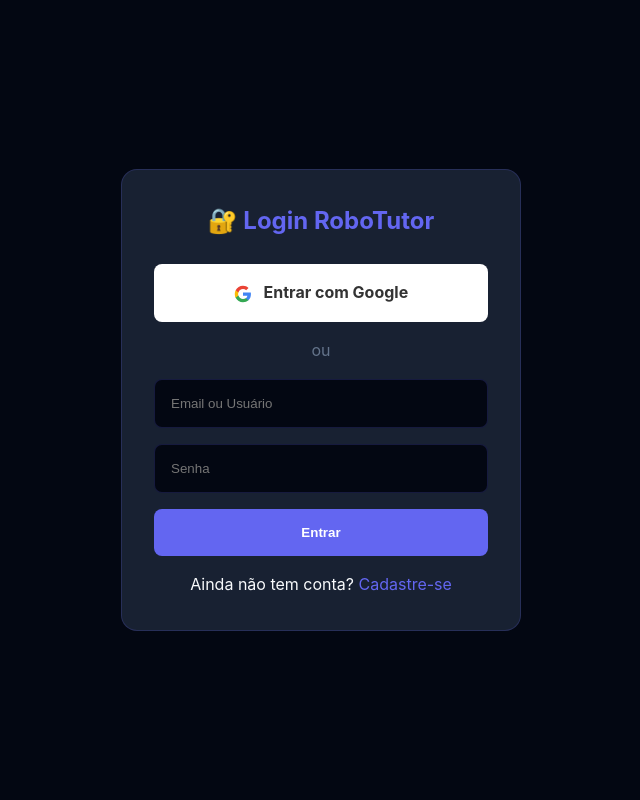
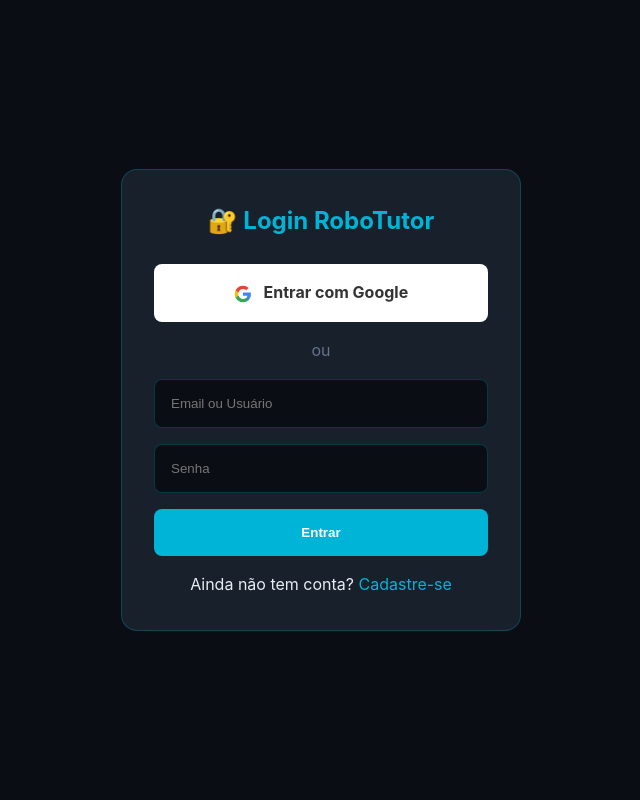
Before and after one commit to MiguelFAraujo/RoboTutor, a Django app: page /login/ in a window 1280 px wide. Shown: the whole page, without its empty margins (319-959 px from the left). Run offline with Django 5.2, Linux system fonts and the light colour scheme.

Commit message:
feat: Migrate to google-genai SDK + Asimov I,Robot theme
- Migrated from deprecated google.generativeai to google-genai SDK
- Updated ai_tutor.py to use new Client pattern
- Applied I, Robot industrial metallic theme (CSS)
- Added rotating gear animation for thinking state
- Added Three Laws of Robotics easter egg

```diff
--- a/core/static/style.css
+++ b/core/static/style.css
@@ -1,45 +1,55 @@
 /* ============================================================================
-   RoboTutor - Premium Design System
-   Modern glassmorphism with micro-animations
+   RoboTutor - I, Robot (Asimov) Theme
+   Industrial futuristic design with metallic aesthetics
    ============================================================================ */
 
 /* -------------------------------------------------------------------------- */
 /*                                 1. Variables                               */
 /* -------------------------------------------------------------------------- */
 :root {
-    /* Premium Color Palette */
-    --color-bg-primary: #030712;
-    --color-bg-secondary: #0f172a;
-    --color-bg-tertiary: #1e293b;
-    --color-bg-glass: rgba(15, 23, 42, 0.7);
+    /* I, Robot Color Palette - Industrial Metallic */
+    --color-bg-primary: #0a0e14;
+    --color-bg-secondary: #111821;
+    --color-bg-tertiary: #1a232e;
+    --color-bg-glass: rgba(17, 24, 33, 0.85);
 
-    /* Accent Colors */
-    --color-primary: #6366f1;
-    --color-primary-light: #818cf8;
-    --color-primary-dark: #4f46e5;
-    --color-accent: #a855f7;
-    --color-success: #22c55e;
-    --color-warning: #f59e0b;
-    --color-error: #ef4444;
+    /* Robot Blue - NS-5 inspired */
+    --color-primary: #00b4d8;
+    --color-primary-light: #48cae4;
+    --color-primary-dark: #0096c7;
+    --color-accent: #90e0ef;
+
+    /* Industrial Metals */
+    --color-chrome: #c0c7d0;
+    --color-steel: #8b9298;
+    --color-iron: #5a6570;
+
+    /* Status Colors */
+    --color-success: #06d6a0;
+    --color-warning: #ffd166;
+    --color-error: #ef476f;
+    --color-robot-eye: #00f5ff;
+    /* VIKI eye */
 
     /* Text Colors */
-    --color-text-main: #f8fafc;
-    --color-text-secondary: #e2e8f0;
-    --color-text-muted: #94a3b8;
-    --color-text-dim: #64748b;
+    --color-text-main: #e8edf3;
+    --color-text-secondary: #c0c7d0;
+    --color-text-muted: #8b9298;
+    --color-text-dim: #5a6570;
 
-    /* Gradients */
-    --gradient-primary: linear-gradient(135deg, #6366f1 0%, #a855f7 100%);
-    --gradient-glass: linear-gradient(135deg, rgba(99, 102, 241, 0.1) 0%, rgba(168, 85, 247, 0.05) 100%);
-    --gradient-glow: radial-gradient(circle at 50% 0%, rgba(99, 102, 241, 0.15) 0%, transparent 50%);
+    /* Gradients - Industrial */
+    --gradient-primary: linear-gradient(135deg, #00b4d8 0%, #0077b6 100%);
+    --gradient-metal: linear-gradient(180deg, #2a3540 0%, #1a232e 100%);
+    --gradient-glow: radial-gradient(circle at 50% 0%, rgba(0, 180, 216, 0.15) 0%, transparent 50%);
+    --gradient-robot: linear-gradient(135deg, rgba(0, 180, 216, 0.1) 0%, rgba(144, 224, 239, 0.05) 100%);
 
     /* Message Colors */
-    --color-user-msg-bg: linear-gradient(135deg, #4f46e5 0%, #6366f1 100%);
-    --color-bot-msg-bg: rgba(30, 41, 59, 0.8);
+    --color-user-msg-bg: linear-gradient(135deg, #0077b6 0%, #00b4d8 100%);
+    --color-bot-msg-bg: rgba(26, 35, 46, 0.9);
 
     /* Borders */
-    --color-border: rgba(99, 102, 241, 0.2);
-    --color-border-subtle: rgba(255, 255, 255, 0.05);
+    --color-border: rgba(0, 180, 216, 0.25);
+    --color-border-subtle: rgba(192, 199, 208, 0.1);
 
     /* Spacing */
     --space-xs: 0.25rem;
@@ -48,12 +58,13 @@
     --space-lg: 1.5rem;
     --space-xl: 2rem;
 
-    /* Shadows */
-    --shadow-sm: 0 2px 4px rgba(0, 0, 0, 0.1);
-    --shadow-md: 0 4px 12px rgba(0, 0, 0, 0.15);
-    --shadow-lg: 0 8px 32px rgba(0, 0, 0, 0.2);
-    --shadow-glow: 0 0 20px rgba(99, 102, 241, 0.3);
-    --shadow-glow-strong: 0 0 40px rgba(99, 102, 241, 0.4);
+    /* Shadows - Electric Glow */
+    --shadow-sm: 0 2px 4px rgba(0, 0, 0, 0.3);
+    --shadow-md: 0 4px 12px rgba(0, 0, 0, 0.4);
+    --shadow-lg: 0 8px 32px rgba(0, 0, 0, 0.5);
+    --shadow-glow: 0 0 20px rgba(0, 180, 216, 0.4);
+    --shadow-glow-strong: 0 0 40px rgba(0, 180, 216, 0.5);
+    --shadow-robot: 0 0 30px rgba(0, 245, 255, 0.3);
 
     /* Radii */
     --radius-sm: 0.5rem;
--- a/requirements.txt
+++ b/requirements.txt
@@ -1,6 +1,6 @@
 django
 whitenoise
-google-generativeai>=0.8.3
+google-genai
 python-dotenv
 gunicorn
 django-cors-headers
```
Also changed, not shown: other parts of core/static/style.css (+199 -107 lines), core/ai_tutor.py (+13 -7 lines), core/templates/core/index.html (+21 -2 lines).
